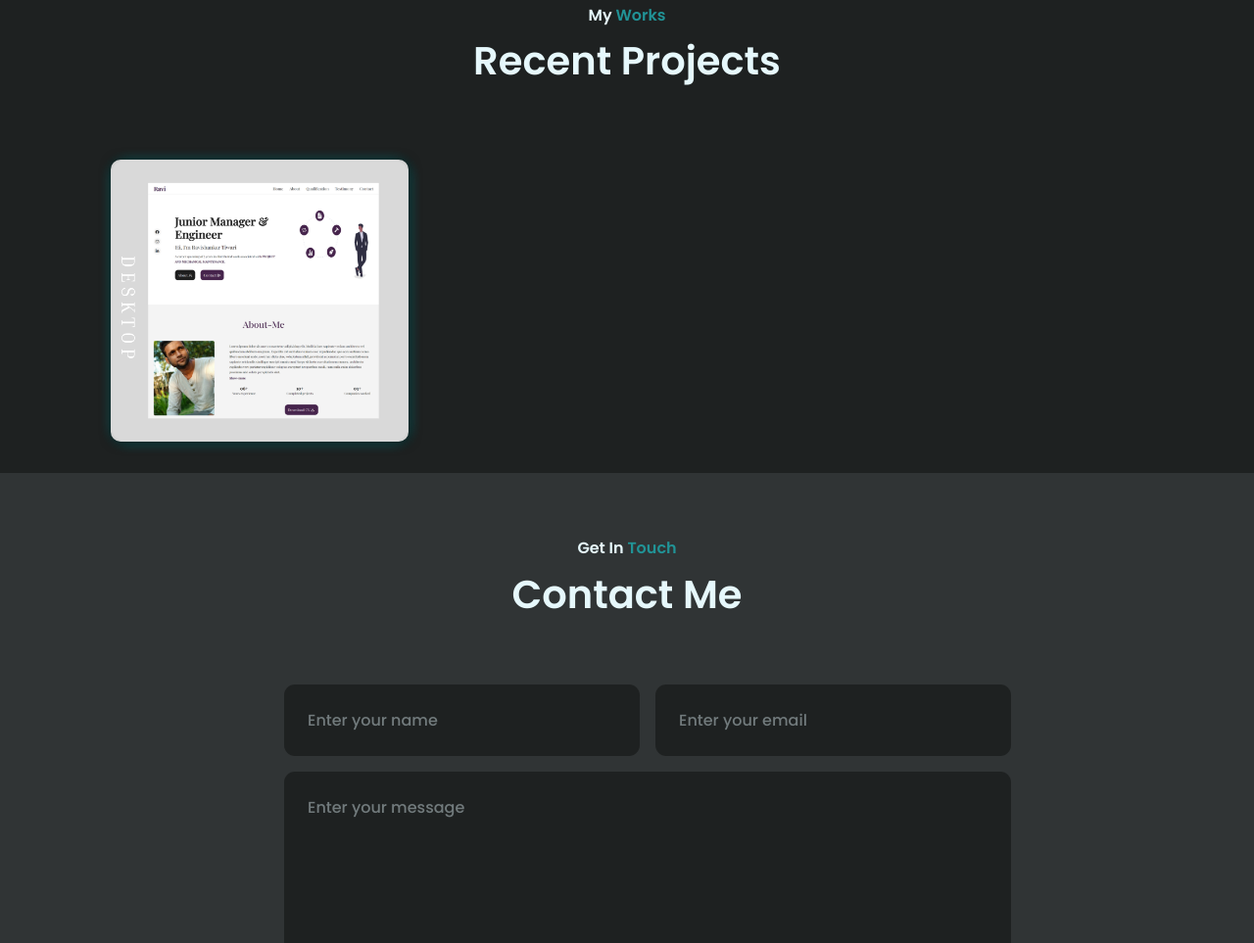
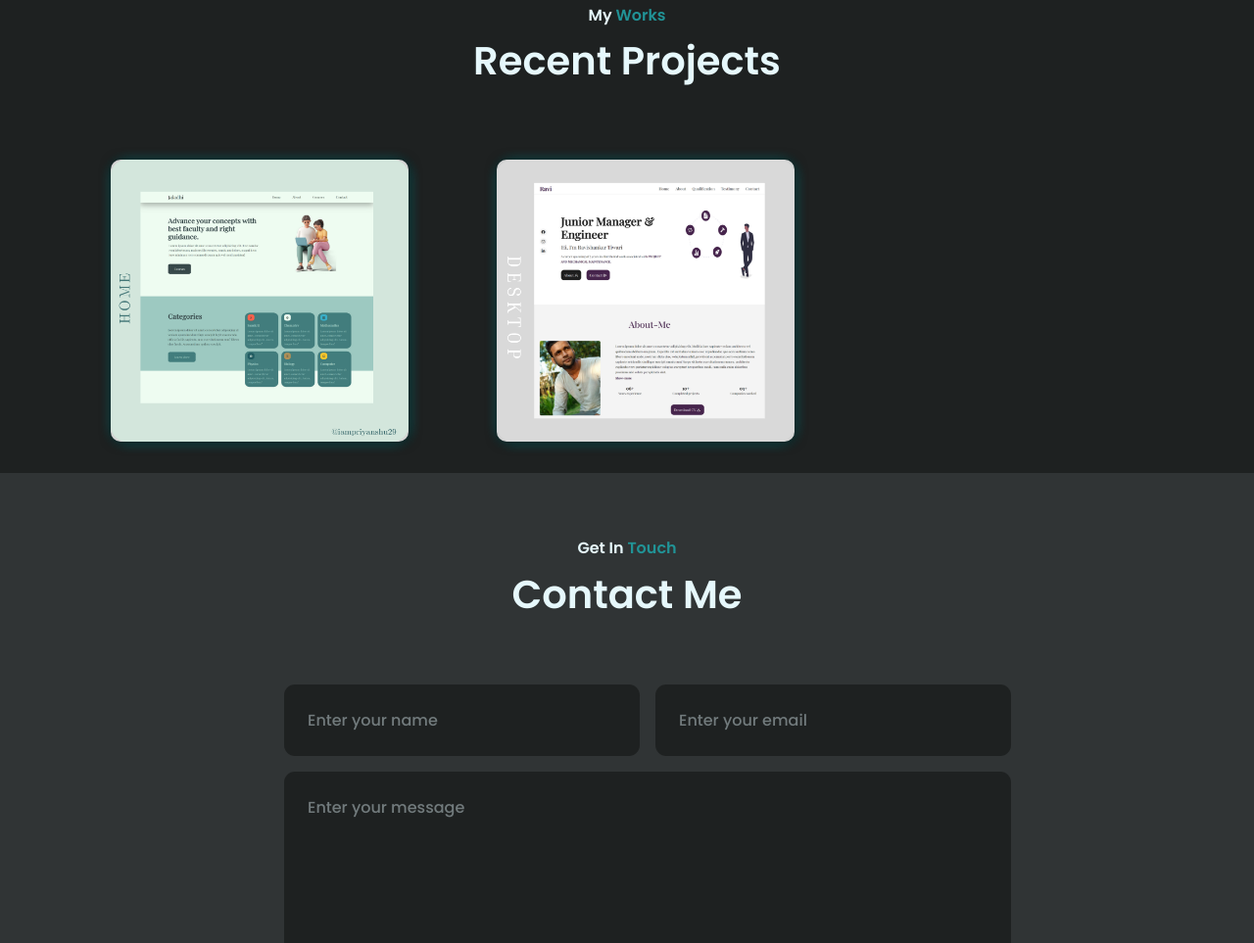
Before and after one commit to iampriyanshu29/portfolio-website1, a plain HTML site: page index.html in a window 1280 px wide. Shown: the part 2477-3440 px from the top of the page at 98% size. Drawn offline with nearby package versions, Linux system fonts and the light colour scheme.

Commit message:
Update index.html

```diff
--- a/index.html
+++ b/index.html
@@ -257,7 +257,7 @@
 
                     <div class="pp container grid">
 
-<!--                     <div class="projects--container">
+                    <div class="projects--container">
 
                             <span class="project--subtitle">Website</span>
                             <h2 class="project--title">Educational Website</h2>
@@ -267,7 +267,7 @@
                          <div class="cover">
                             <img src="assets/Images/img1.png" alt="project image" class="project--image">
                         </div>
-                    </div> -->
+                    </div>
 
                     <div class="projects--container">
 
```
